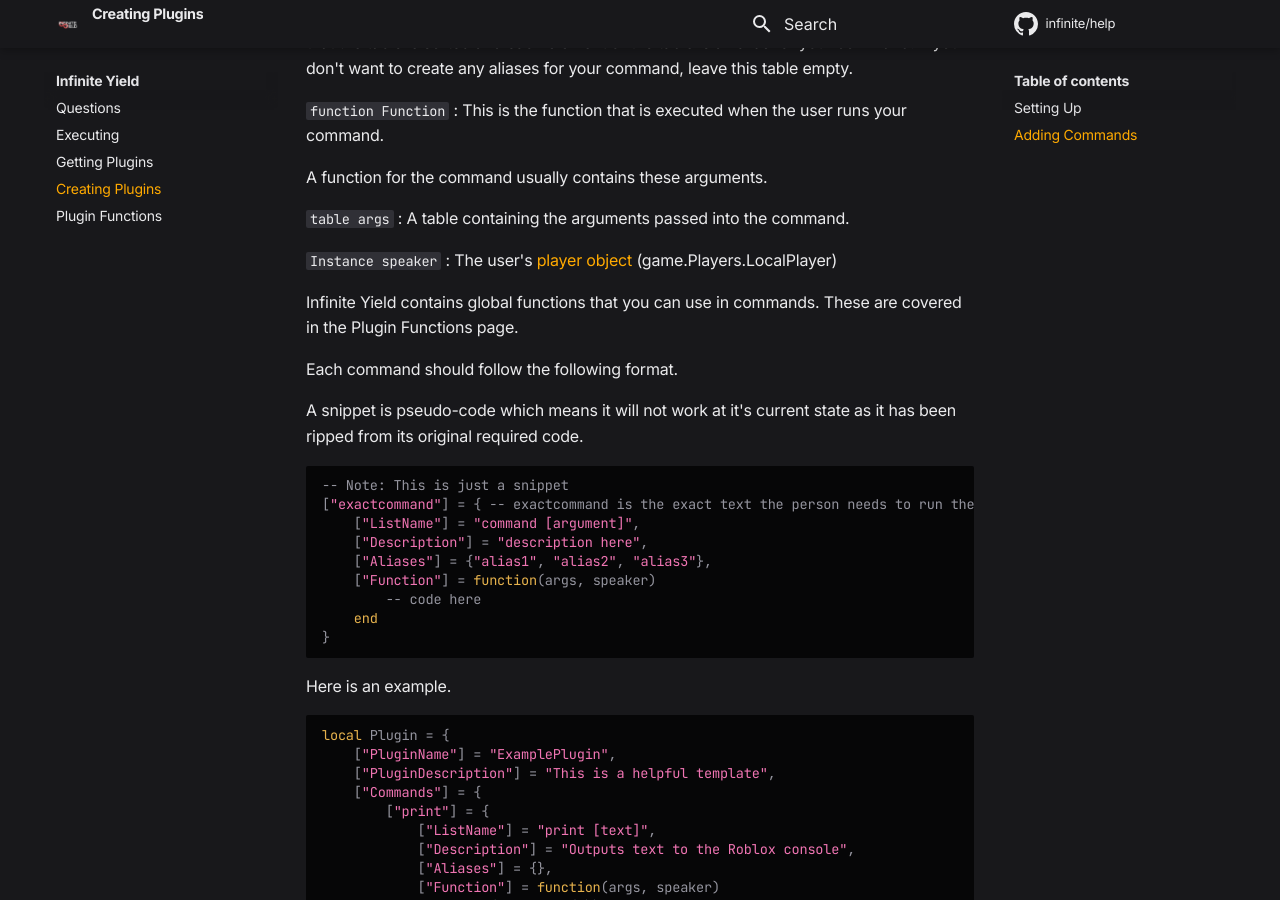
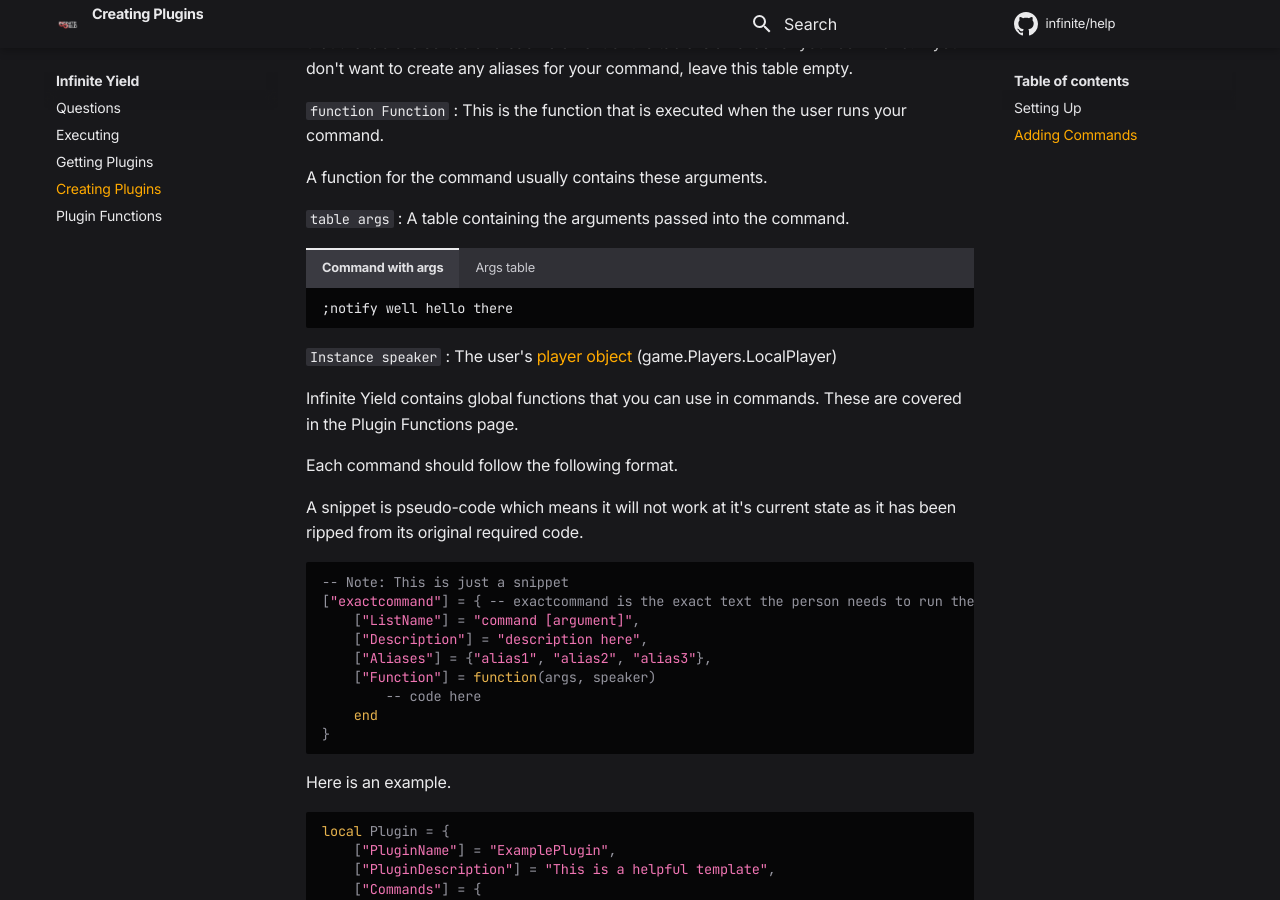
Before and after one commit to moikoros/help, an MkDocs documentation site: the page built from docs/inf/creatingplugins.md, in a window 1280 px wide and 900 px high, scrolled down 1555 px. Built offline with MkDocs 1.6.1 and Material for MkDocs 9.7.7, drawn with Linux system fonts in a browser that asks for light colours; comment, search, counter and statistics services are not loaded.

Commit message:
Update creatingplugins.md

````diff
--- a/docs/inf/creatingplugins.md
+++ b/docs/inf/creatingplugins.md
@@ -57,6 +57,16 @@
 A function for the command usually contains these arguments.
 
 `table args` : A table containing the arguments passed into the command.
+
+=== "Command with args"
+	```
+	;notify well hello there
+	```
+
+=== "Args table"
+	```
+	{"well", "hello", "there"}
+	```
 
 `Instance speaker` : The user's [player object](https://developer.roblox.com/api-reference/class/Player) (game.Players.LocalPlayer)
 
````
